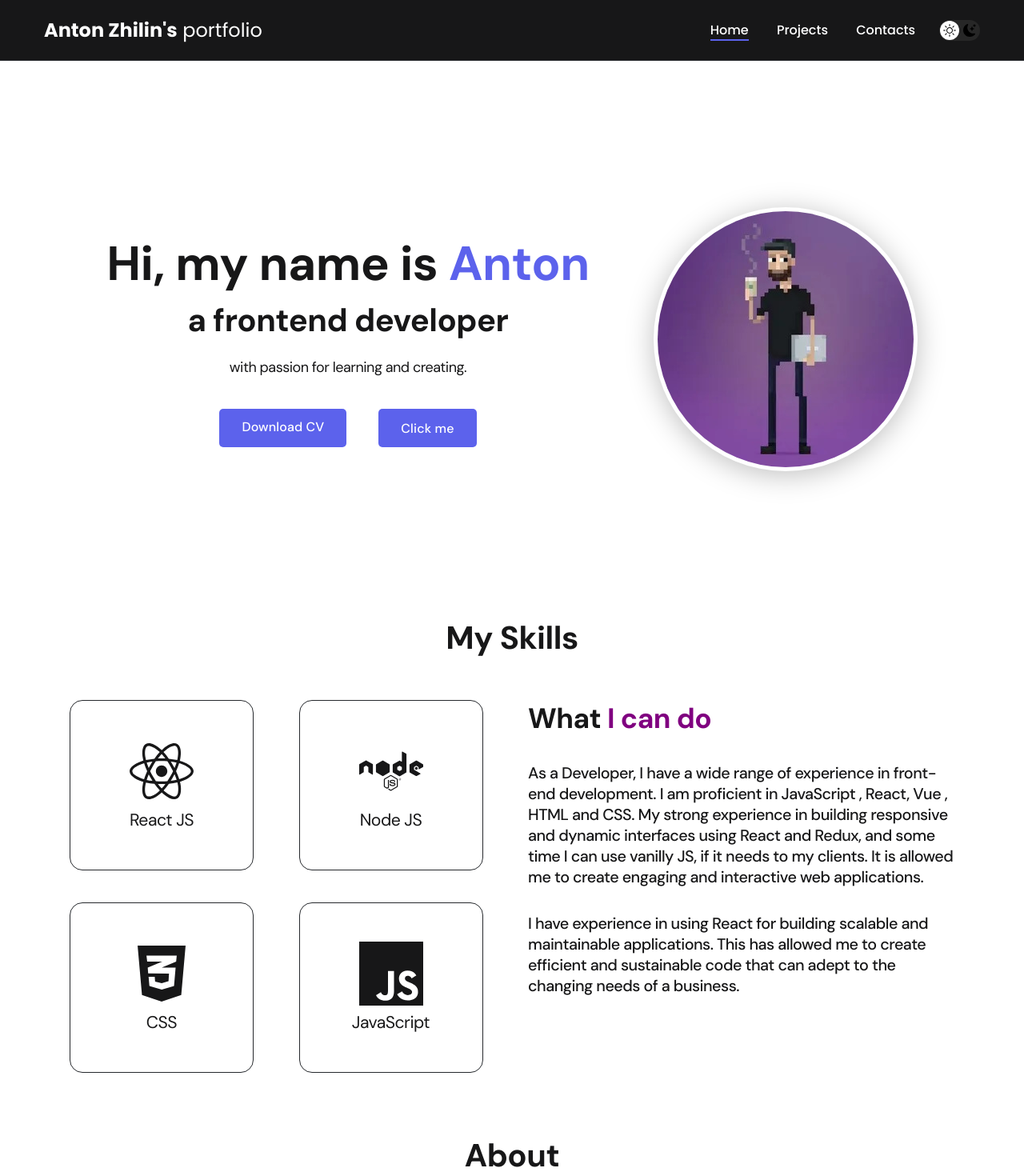
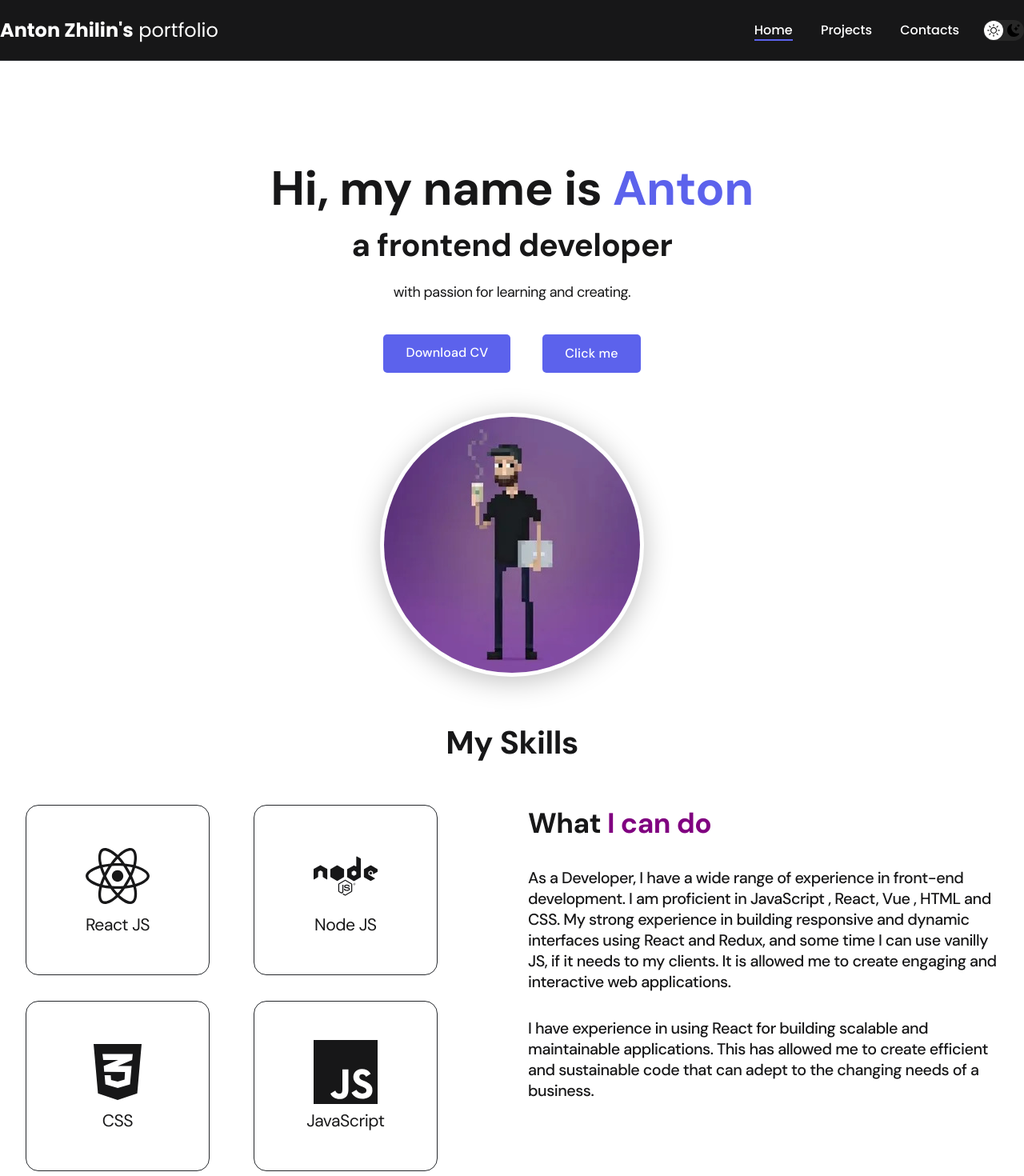
Before and after one commit to ministrov/my-portfolio-react, a React (Create React App) app: page / in a window 1280 px wide. Shown: the top 1470 px of the page at 80% size. Built offline with nearby package versions, Linux system fonts and the light colour scheme.

Commit message:
feat: end up operating with contacts component and add some adaptive

```diff
--- a/src/components/contact/Contact.js
+++ b/src/components/contact/Contact.js
@@ -1,3 +1,4 @@
+import { motion } from 'framer-motion';
 import { FaTelegram } from 'react-icons/fa';
 import { RiWhatsappFill } from 'react-icons/ri';
 import { MdEmail } from 'react-icons/md';
@@ -13,7 +14,12 @@ const Contact = () => {
       </div>
 
       <div className="container contacts__container">
-        <div className="contacts__options">
+        <motion.div
+          className="contacts__options"
+          initial={{ x: -50, opacity: 1 }}
+          whileInView={{ x: 0, opacity: 1 }}
+          transition={{ type: 'tween', duration: 1 }}
+        >
           <article className="contacts__option">
             <MdEmail className="contacts__option-icon"/>
             <h4>Email</h4>
@@ -34,15 +40,20 @@ const Contact = () => {
             <h5>+7 (925) 739-86-12</h5>
             <a href="https://api.whatsapp.com/send?=+79257398612" target="_blank" rel="noreferrer">Send a message</a>
           </article>
-        </div>
+        </motion.div>
 
-        <form action="#">
+        <motion.form
+          action="#"
+          initial={{ x: 50, opacity: 1 }}
+          whileInView={{ x: 0, opacity: 1 }}
+          transition={{ type: 'tween', duration: 1 }}
+        >
           <input type="text" name="name" placeholder="Your Full Name" required />
           <input type="email" name="email" placeholder="Your Email" required/>
           <textarea name="message" rows="7" placeholder="Your Message" required></textarea>
 
           <button type="submit" className="contacts__btn-submit btn">Send me a message</button>
-        </form>
+        </motion.form>
       </div>
     </section>
   );
--- a/src/components/promo/style.css
+++ b/src/components/promo/style.css
@@ -1,11 +1,11 @@
 /* promo */
 
 .promo {
-  min-height: 695px;
   display: flex;
   justify-content: center;
   align-items: center;
-  column-gap: 5rem;
+  column-gap: 3rem;
+  min-height: 600px;
   text-align: center;
   color: var(--promo-text);
   background-color: var(--promo-bg);
@@ -16,7 +16,7 @@
 }
 
 .promo__wrapper {
-  max-width: 660px;
+  max-width: 100%;
 }
 
 .promo__title {
@@ -64,11 +64,15 @@
   column-gap: 2.5rem;
 }
 
-@media (max-width: 1020px) {
+@media (max-width: 1286px) {
   .promo {
     flex-direction: column;
     align-items: center;
     justify-items: center;
+    padding-top: 7.4rem;
     row-gap: 3.125rem;
+    min-height: auto;
+    height: auto;
+    margin-bottom: 3.5rem;
   }
 }
--- a/src/pages/Home.js
+++ b/src/pages/Home.js
@@ -98,7 +98,7 @@ const Home = () => {
               - I have experience working in projects with different technologies: HTML, PUG, CSS, ECMAScript 6 (ES6), React, Vue, etc.<br />
               <br />
               I like to do my job efficiently, I know how to meet
-              deadlines, quickly assimilate new information, attentive to details. The development awakened in me
+              deadlines, quickly assimilate new information, attentive to details.
             </motion.p>
 
             <section className="about-section">
--- a/src/styles/main.css
+++ b/src/styles/main.css
@@ -73,9 +73,8 @@ body {
 }
 
 .container {
-  max-width: 1200px;
+  max-width: 100%;
   margin: 0 auto;
-  padding: 0 15px;
 }
 
 .none {
@@ -120,8 +119,8 @@ body {
 
 .home-skills__left {
   display: grid;
-  grid-template-columns: auto auto;
-  gap: 2.5rem;
+  grid-template-columns: 43% 43%;
+  gap: 2rem;
 }
 
 .home-skill__card {
@@ -202,7 +201,6 @@ body {
 .about-section__right {
   width: 40%;
   display: flex;
-  padding: 0.3125rem;
   border: 5px solid var(--title-1);
   border-radius: .3rem;
   box-shadow: var(--box-shadow);
@@ -242,7 +240,6 @@ body {
   flex-basis: 100%;
 }
 
-
 /* Projects  */
 
 .projects {
@@ -251,6 +248,7 @@ body {
   flex-wrap: wrap;
   column-gap: 30px;
   row-gap: 30px;
+  padding-top: 2.5rem;
   padding-bottom: 2.5rem;
 }
 
```
